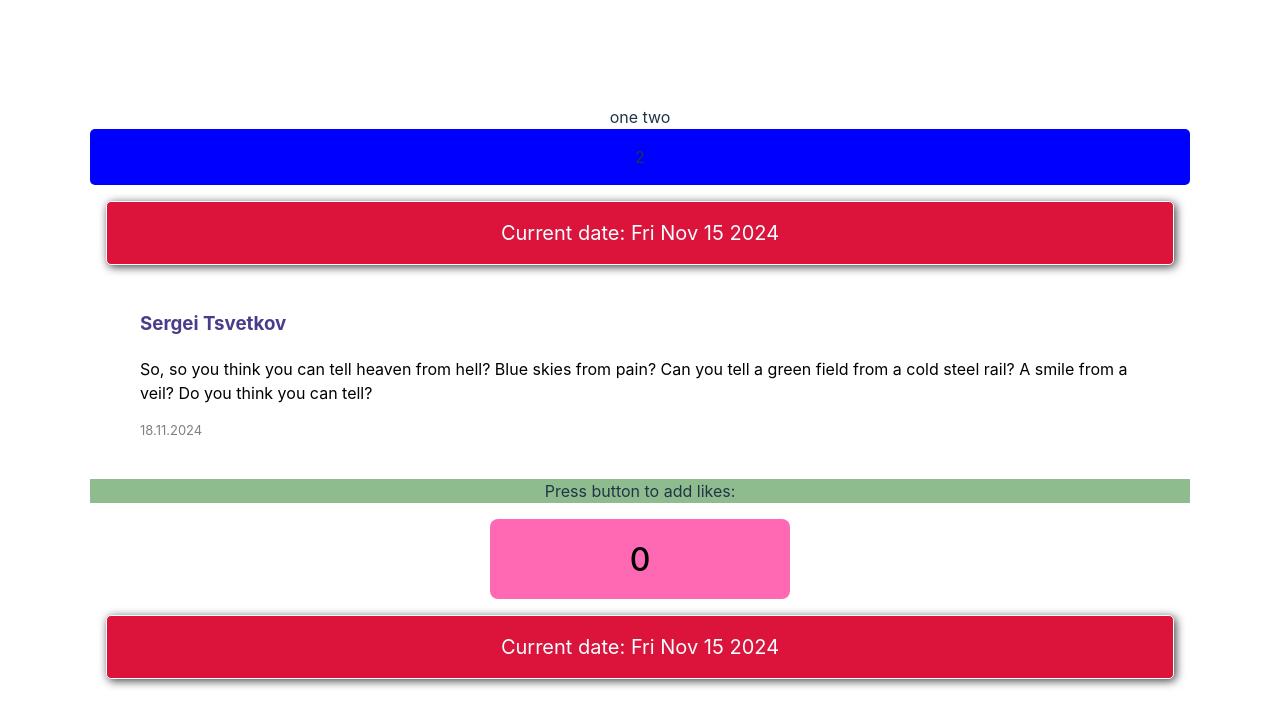
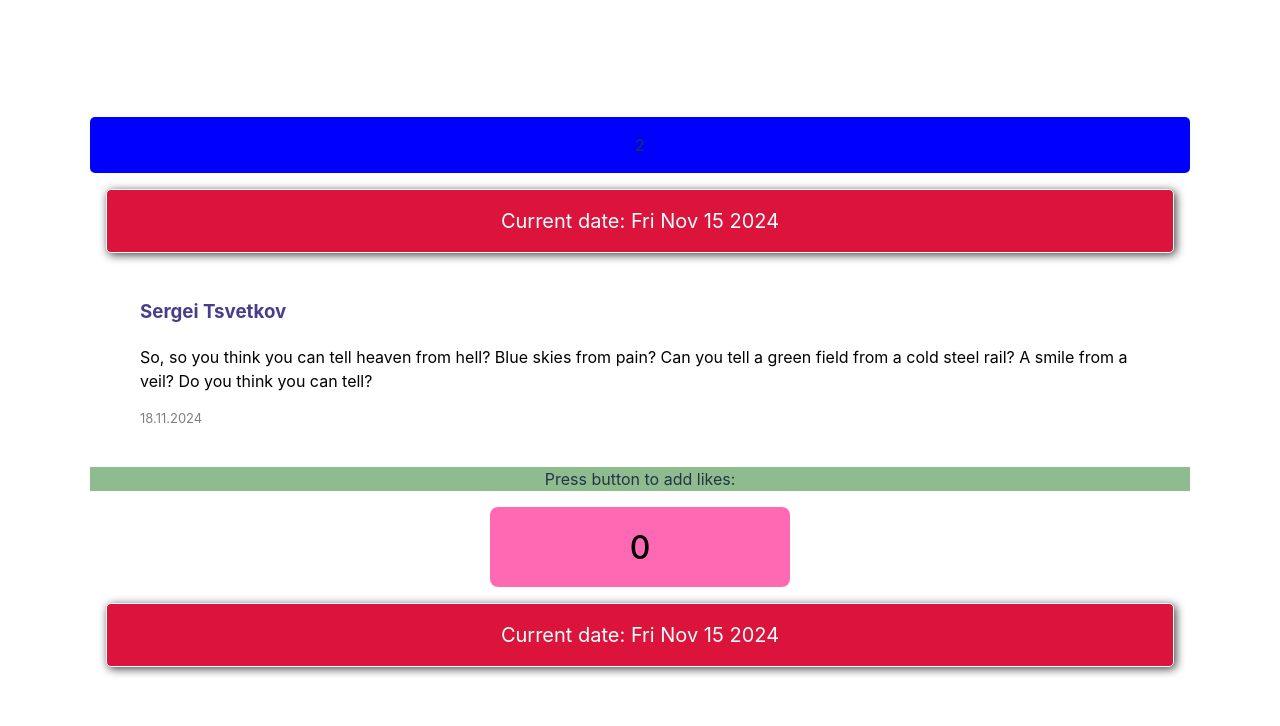
Before and after one commit to tsvetkovsergey/git-practice, a React (Vite) app: page / in a window 1280 px wide. Shown: the top 726 px of the page. Built offline with nearby package versions, Linux system fonts and the light colour scheme.

Commit message:
Revert "cherry picked blue block"
This reverts commit f0529135971664bfeff9de4d274f3dc3f97b1be3.

```diff
--- a/src/App.jsx
+++ b/src/App.jsx
@@ -10,10 +10,10 @@ function App() {
   return (
     <>
       <div>
-        one two
         <div className="container">
           <BlueBlock />
         </div>
+
         <DateBlock />
         <UserBox />
         <p className="like-text">Press button to add likes:</p>
```
